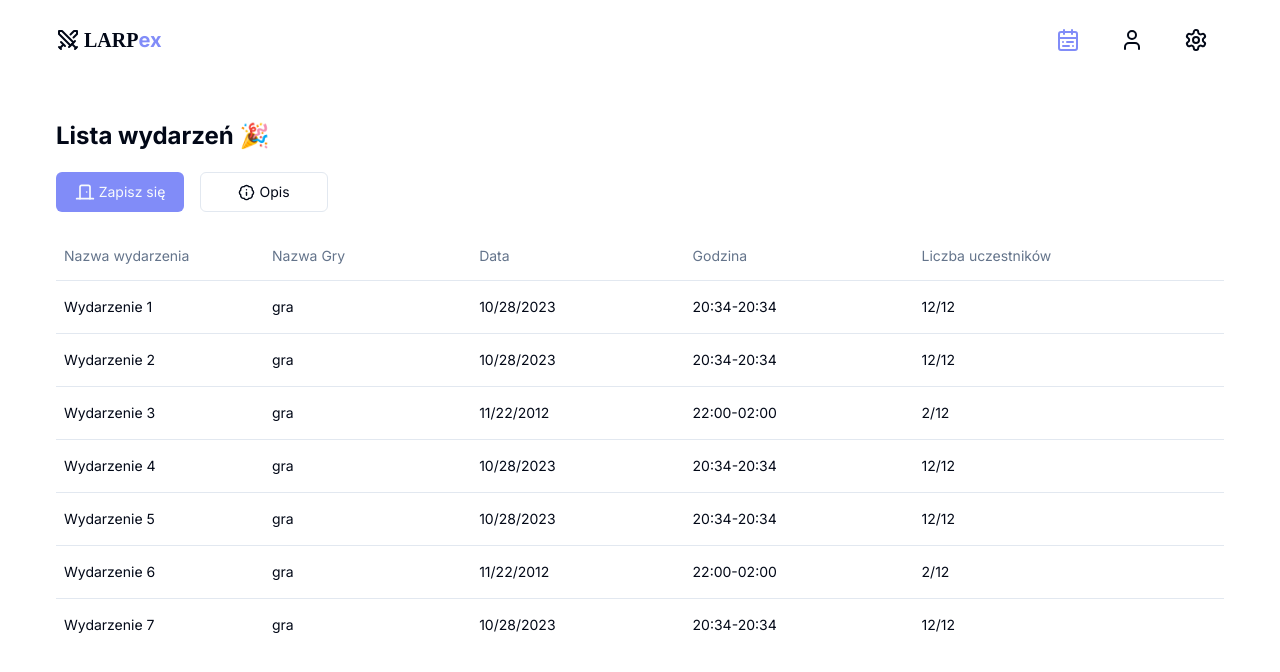
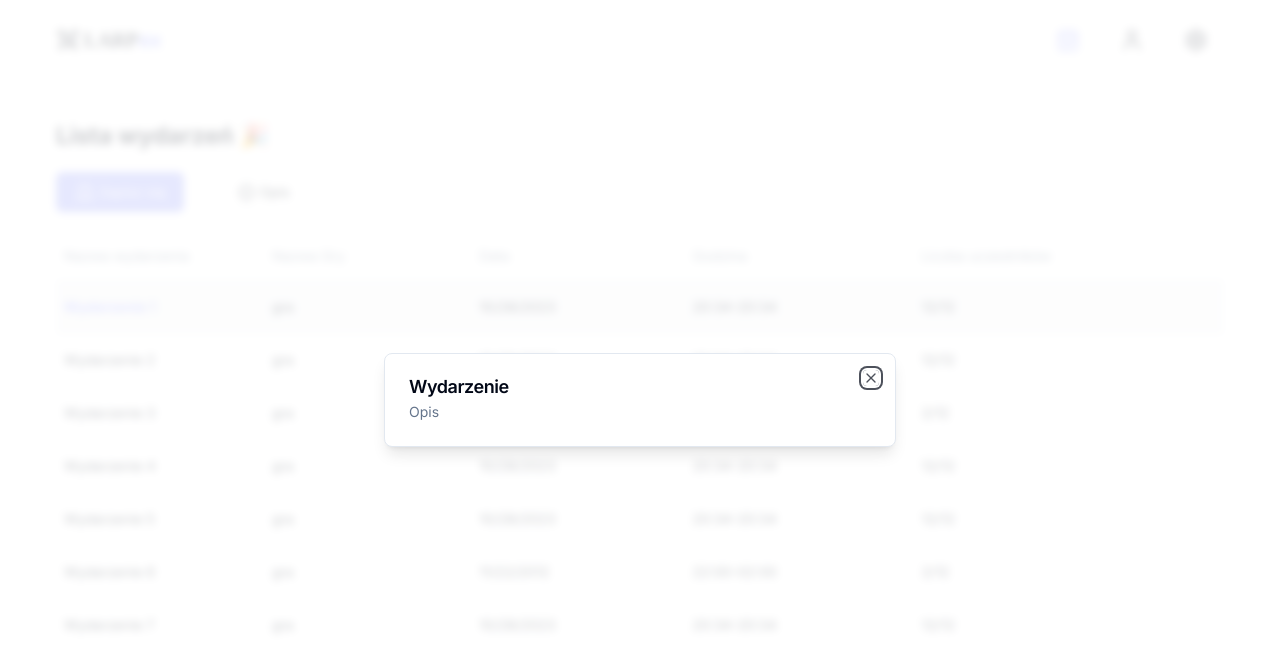
Before and after one commit to PO-2023/LARPex, a React (Vite) app in the folder frontend/: page /events in a window 1280 px wide. Both pictures are taken after a click on the button "Opis". Shown: the top 672 px of the page. Built offline with nearby package versions, Linux system fonts and the light colour scheme; a web font is replaced by a local one.

Commit message:
dialog system

```diff
--- a/frontend/package.json
+++ b/frontend/package.json
@@ -10,6 +10,7 @@
     "preview": "vite preview"
   },
   "dependencies": {
+    "@radix-ui/react-dialog": "^1.0.5",
     "@radix-ui/react-scroll-area": "^1.0.5",
     "@radix-ui/react-slot": "^1.0.2",
     "class-variance-authority": "^0.7.0",
--- /dev/null
+++ b/frontend/src/components/dialogs/EventDescriptionDialog.tsx
@@ -0,0 +1,25 @@
+import {
+  Dialog,
+  DialogContent,
+  DialogDescription,
+  DialogHeader,
+  DialogTitle,
+} from "@/components/ui/dialog";
+import { useDialog } from "@/stores/dialogStore/dialogStore";
+
+const EventDescriptionDialog = () => {
+  const { type, closeDialog } = useDialog();
+
+  return (
+    <Dialog open={type === "DescriptionDialog"} onOpenChange={closeDialog}>
+      <DialogContent>
+        <DialogHeader>
+          <DialogTitle>Wydarzenie</DialogTitle>
+          <DialogDescription>Opis</DialogDescription>
+        </DialogHeader>
+      </DialogContent>
+    </Dialog>
+  );
+};
+
+export default EventDescriptionDialog;
--- a/frontend/src/components/events/EventDescriptionButton.tsx
+++ b/frontend/src/components/events/EventDescriptionButton.tsx
@@ -1,9 +1,16 @@
+import { useDialog } from "@/stores/dialogStore/dialogStore";
 import { Button } from "../ui/button";
 import { BadgeInfo } from "lucide-react";
 
 const EventDescriptionButton = () => {
+  const { dialogDispatcher } = useDialog();
+
   return (
-    <Button className="w-32 flex gap-1" variant="outline">
+    <Button
+      className="w-32 flex gap-1"
+      variant="outline"
+      onClick={() => dialogDispatcher("DescriptionDialog")}
+    >
       <BadgeInfo size={17} />
       Opis
     </Button>
--- /dev/null
+++ b/frontend/src/components/ui/dialog.tsx
@@ -0,0 +1,120 @@
+import * as React from "react"
+import * as DialogPrimitive from "@radix-ui/react-dialog"
+import { X } from "lucide-react"
+
+import { cn } from "@/lib/utils"
+
+const Dialog = DialogPrimitive.Root
+
+const DialogTrigger = DialogPrimitive.Trigger
+
+const DialogPortal = DialogPrimitive.Portal
+
+const DialogClose = DialogPrimitive.Close
+
+const DialogOverlay = React.forwardRef<
+  React.ElementRef<typeof DialogPrimitive.Overlay>,
+  React.ComponentPropsWithoutRef<typeof DialogPrimitive.Overlay>
+>(({ className, ...props }, ref) => (
+  <DialogPrimitive.Overlay
+    ref={ref}
+    className={cn(
+      "fixed inset-0 z-50 bg-background/80 backdrop-blur-sm data-[state=open]:animate-in data-[state=closed]:animate-out data-[state=closed]:fade-out-0 data-[state=open]:fade-in-0",
+      className
+    )}
+    {...props}
+  />
+))
+DialogOverlay.displayName = DialogPrimitive.Overlay.displayName
+
+const DialogContent = React.forwardRef<
+  React.ElementRef<typeof DialogPrimitive.Content>,
+  React.ComponentPropsWithoutRef<typeof DialogPrimitive.Content>
+>(({ className, children, ...props }, ref) => (
+  <DialogPortal>
+    <DialogOverlay />
+    <DialogPrimitive.Content
+      ref={ref}
+      className={cn(
+        "fixed left-[50%] top-[50%] z-50 grid w-full max-w-lg translate-x-[-50%] translate-y-[-50%] gap-4 border bg-background p-6 shadow-lg duration-200 data-[state=open]:animate-in data-[state=closed]:animate-out data-[state=closed]:fade-out-0 data-[state=open]:fade-in-0 data-[state=closed]:zoom-out-95 data-[state=open]:zoom-in-95 data-[state=closed]:slide-out-to-left-1/2 data-[state=closed]:slide-out-to-top-[48%] data-[state=open]:slide-in-from-left-1/2 data-[state=open]:slide-in-from-top-[48%] sm:rounded-lg md:w-full",
+        className
+      )}
+      {...props}
+    >
+      {children}
+      <DialogPrimitive.Close className="absolute right-4 top-4 rounded-sm opacity-70 ring-offset-background transition-opacity hover:opacity-100 focus:outline-none focus:ring-2 focus:ring-ring focus:ring-offset-2 disabled:pointer-events-none data-[state=open]:bg-accent data-[state=open]:text-muted-foreground">
+        <X className="h-4 w-4" />
+        <span className="sr-only">Close</span>
+      </DialogPrimitive.Close>
+    </DialogPrimitive.Content>
+  </DialogPortal>
+))
+DialogContent.displayName = DialogPrimitive.Content.displayName
+
+const DialogHeader = ({
+  className,
+  ...props
+}: React.HTMLAttributes<HTMLDivElement>) => (
+  <div
+    className={cn(
+      "flex flex-col space-y-1.5 text-center sm:text-left",
+      className
+    )}
+    {...props}
+  />
+)
+DialogHeader.displayName = "DialogHeader"
+
+const DialogFooter = ({
+  className,
+  ...props
+}: React.HTMLAttributes<HTMLDivElement>) => (
+  <div
+    className={cn(
+      "flex flex-col-reverse sm:flex-row sm:justify-end sm:space-x-2",
+      className
+    )}
+    {...props}
+  />
+)
+DialogFooter.displayName = "DialogFooter"
+
+const DialogTitle = React.forwardRef<
+  React.ElementRef<typeof DialogPrimitive.Title>,
+  React.ComponentPropsWithoutRef<typeof DialogPrimitive.Title>
+>(({ className, ...props }, ref) => (
+  <DialogPrimitive.Title
+    ref={ref}
+    className={cn(
+      "text-lg font-semibold leading-none tracking-tight",
+      className
+    )}
+    {...props}
+  />
+))
+DialogTitle.displayName = DialogPrimitive.Title.displayName
+
+const DialogDescription = React.forwardRef<
+  React.ElementRef<typeof DialogPrimitive.Description>,
+  React.ComponentPropsWithoutRef<typeof DialogPrimitive.Description>
+>(({ className, ...props }, ref) => (
+  <DialogPrimitive.Description
+    ref={ref}
+    className={cn("text-sm text-muted-foreground", className)}
+    {...props}
+  />
+))
+DialogDescription.displayName = DialogPrimitive.Description.displayName
+
+export {
+  Dialog,
+  DialogPortal,
+  DialogOverlay,
+  DialogClose,
+  DialogTrigger,
+  DialogContent,
+  DialogHeader,
+  DialogFooter,
+  DialogTitle,
+  DialogDescription,
+}
--- a/frontend/src/main.tsx
+++ b/frontend/src/main.tsx
@@ -5,11 +5,17 @@
 import { createBrowserRouter, RouterProvider } from "react-router-dom";
 import Events from "./views/Events.tsx";
 import Header from "./components/Header.tsx";
+import DialogProvider from "./providers/DialogProvider.tsx";
 
 const router = createBrowserRouter([
   {
     path: "/",
-    element: <Header />,
+    element: (
+      <>
+        <Header />
+        <DialogProvider />
+      </>
+    ),
     children: [
       {
         path: "/events",
--- /dev/null
+++ b/frontend/src/providers/DialogProvider.tsx
@@ -0,0 +1,11 @@
+import EventDescriptionDialog from "@/components/dialogs/EventDescriptionDialog";
+
+const DialogProvider = () => {
+  return (
+    <>
+      <EventDescriptionDialog />
+    </>
+  );
+};
+
+export default DialogProvider;
--- /dev/null
+++ b/frontend/src/stores/dialogStore/dialogStore.ts
@@ -0,0 +1,15 @@
+import { create } from "zustand";
+
+type DialogType = "DescriptionDialog" | undefined;
+
+type Store = {
+  type: DialogType;
+  dialogDispatcher: (type: DialogType) => void;
+  closeDialog: () => void;
+};
+
+export const useDialog = create<Store>()((set) => ({
+  type: undefined,
+  dialogDispatcher: (type) => set(() => ({ type: type })),
+  closeDialog: () => set(() => ({ type: undefined })),
+}));
--- a/frontend/src/stores/selectedItemStore/selectedItemStore.ts
+++ b/frontend/src/stores/selectedItemStore/selectedItemStore.ts
@@ -6,6 +6,6 @@
 };
 
 export const useSelectedEvent = create<Store>()((set) => ({
-  selectedEventId: null,
+  selectedEventId: 12,
   setSelectedEventId: (eventId) => set(() => ({ selectedEventId: eventId })),
 }));
```
Also changed, not shown: 1 other file (tests, documents, lock files or other folders).
